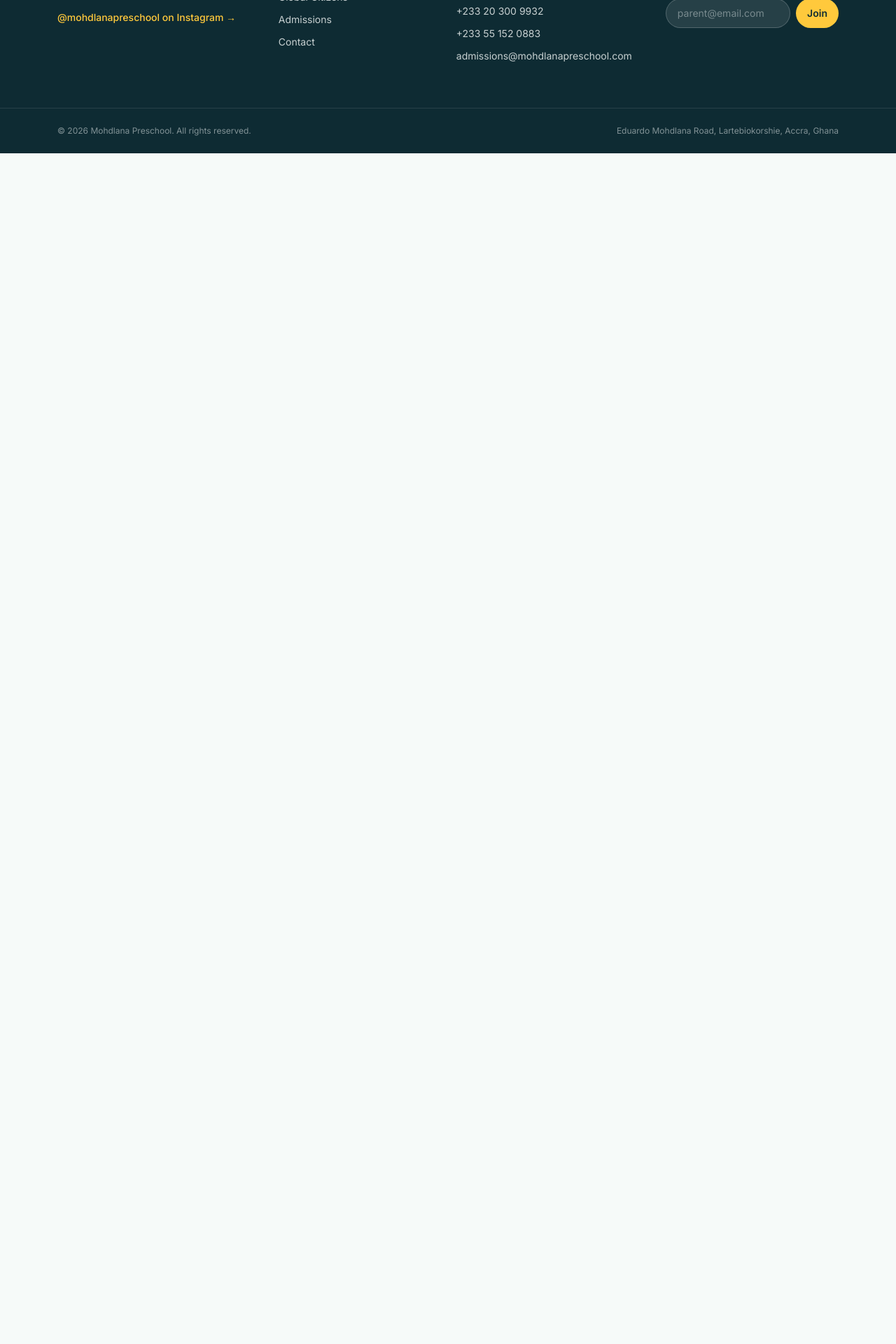
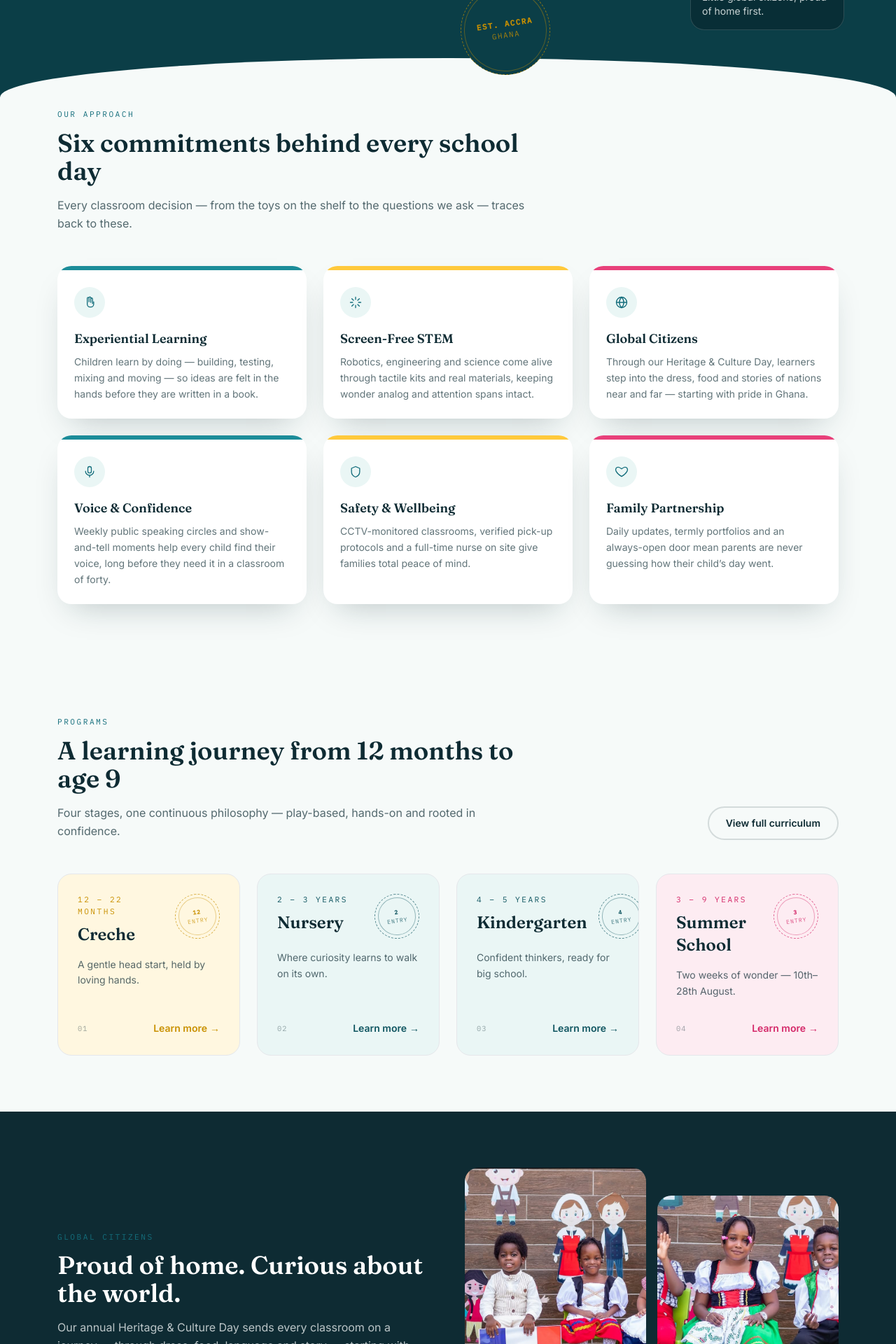
Before and after one commit to techguywebdev-cmyk/mohdlana, a Next.js app: page / in a window 1280 px wide. Before the commit this address had no page. Shown: the part 840-2760 px from the top of the page at 70% size. Before the commit the page ends 1059 px from the top, so only its background shows below. Built offline with nearby package versions, Linux system fonts and the light colour scheme.

Commit message:
Add files via upload

```diff
--- /dev/null
+++ b/app/page.tsx
@@ -0,0 +1,201 @@
+import Image from 'next/image';
+import Link from 'next/link';
+import Hero from '@/components/Hero';
+import SectionHeading from '@/components/SectionHeading';
+import ProgramCard from '@/components/ProgramCard';
+import Testimonials from '@/components/Testimonials';
+import Stamp from '@/components/Stamp';
+import { admissionsSteps, pillars, programs, site } from '@/lib/data';
+
+export default function Home() {
+  return (
+    <>
+      <Hero />
+
+      {/* Pillars */}
+      <section className="bg-paper pb-20 pt-4">
+        <div className="container-page">
+          <SectionHeading
+            eyebrow="Our approach"
+            title="Six commitments behind every school day"
+            description="Every classroom decision — from the toys on the shelf to the questions we ask — traces back to these."
+          />
+          <div className="mt-12 grid gap-6 sm:grid-cols-2 lg:grid-cols-3">
+            {pillars.map((p, i) => {
+              const accents = ['bg-teal-500', 'bg-sun-400', 'bg-bloom-400'];
+              const accent = accents[i % accents.length];
+              return (
+                <div key={p.title} className="overflow-hidden rounded-xl2 bg-white shadow-card">
+                  <div className={`h-1.5 w-full ${accent}`} />
+                  <div className="p-6">
+                    <PillarIcon name={p.icon} />
+                    <h3 className="mt-4 font-display text-lg font-semibold text-ink">{p.title}</h3>
+                    <p className="mt-2 text-sm leading-relaxed text-ink/65">{p.description}</p>
+                  </div>
+                </div>
+              );
+            })}
+          </div>
+        </div>
+      </section>
+
+      {/* Programs */}
+      <section className="py-20">
+        <div className="container-page">
+          <div className="flex flex-wrap items-end justify-between gap-6">
+            <SectionHeading
+              eyebrow="Programs"
+              title="A learning journey from 12 months to age 9"
+              description="Four stages, one continuous philosophy — play-based, hands-on and rooted in confidence."
+            />
+            <Link href="/programs" className="btn-secondary shrink-0">
+              View full curriculum
+            </Link>
+          </div>
+          <div className="mt-12 grid gap-6 sm:grid-cols-2 lg:grid-cols-4">
+            {programs.map((p, i) => (
+              <ProgramCard key={p.slug} program={p} index={i + 1} />
+            ))}
+          </div>
+        </div>
+      </section>
+
+      {/* Global Citizens teaser */}
+      <section className="bg-ink py-20 text-paper">
+        <div className="container-page grid gap-12 lg:grid-cols-2 lg:items-center">
+          <div>
+            <SectionHeading
+              eyebrow="Global Citizens"
+              title="Proud of home. Curious about the world."
+              tone="white"
+              description="Our annual Heritage & Culture Day sends every classroom on a journey — through dress, food, language and story — starting with Ghana and reaching outward to the world our children will inherit."
+            />
+            <div className="mt-8 flex flex-wrap gap-3">
+              {['Ghana', 'Italy', 'France', '+ 6 more'].map((c) => (
+                <span key={c} className="rounded-full border border-white/20 px-4 py-2 text-sm text-paper/80">
+                  {c}
+                </span>
+              ))}
+            </div>
+            <Link href="/global-citizens" className="btn-light mt-8 inline-flex">
+              See the celebration
+            </Link>
+          </div>
+          <div className="relative grid grid-cols-2 gap-4">
+            <div className="relative aspect-[3/4] overflow-hidden rounded-xl2">
+              <Image src="/images/heritage-france.jpg" alt="Children dressed in French traditional attire holding the France flag" fill className="object-cover" sizes="25vw" />
+            </div>
+            <div className="relative mt-10 aspect-[3/4] overflow-hidden rounded-xl2">
+              <Image src="/images/heritage-italy.jpg" alt="Children dressed in Italian traditional attire holding the Italy flag" fill className="object-cover" sizes="25vw" />
+            </div>
+            <Stamp label="9+" sublabel="cultures" tone="sun" size="lg" className="absolute -bottom-6 left-1/2 -translate-x-1/2 bg-ink" />
+          </div>
+        </div>
+      </section>
+
+      {/* Admissions steps */}
+      <section className="py-20">
+        <div className="container-page">
+          <SectionHeading
+            eyebrow="Admissions"
+            title="Four simple steps to join our family"
+            align="center"
+          />
+          <div className="mt-14 grid gap-8 sm:grid-cols-2 lg:grid-cols-4">
+            {admissionsSteps.map((s, i) => (
+              <div key={s.step} className="relative pl-0">
+                <span className="flex h-9 w-9 items-center justify-center rounded-full bg-teal-500 font-mono text-xs font-semibold text-white">
+                  {s.step}
+                </span>
+                <h3 className="mt-4 font-display text-xl font-semibold text-ink">{s.title}</h3>
+                <p className="mt-2 text-sm leading-relaxed text-ink/65">{s.description}</p>
+                {i < admissionsSteps.length - 1 && (
+                  <span className="absolute -right-4 top-2 hidden text-ink/20 lg:block">—</span>
+                )}
+              </div>
+            ))}
+          </div>
+          <div className="mt-12 text-center">
+            <Link href="/admissions#enquire" className="btn-primary">
+              Start your enquiry
+            </Link>
+          </div>
+        </div>
+      </section>
+
+      {/* Testimonials */}
+      <section className="bg-teal-50 py-20">
+        <div className="container-page">
+          <SectionHeading eyebrow="Families" title="What parents notice first" align="center" />
+          <div className="mt-12">
+            <Testimonials />
+          </div>
+        </div>
+      </section>
+
+      {/* CTA band */}
+      <section className="py-20">
+        <div className="container-page">
+          <div className="relative overflow-hidden rounded-xl2 bg-bloom-400 px-8 py-16 text-center text-white sm:px-16">
+            <h2 className="font-display text-3xl font-semibold sm:text-4xl">Come see a school day in session.</h2>
+            <p className="mx-auto mt-4 max-w-md text-white/85">
+              The best way to understand Mohdlana is to walk our halls. Tours run every weekday morning.
+            </p>
+            <div className="mt-8 flex flex-wrap items-center justify-center gap-4">
+              <Link href="/admissions#enquire" className="btn-light">
+                Book a tour
+              </Link>
+              <a href={`tel:${site.phone1.replace(/\s/g, '')}`} className="text-sm font-semibold text-white underline underline-offset-4">
+                or call {site.phone1}
+              </a>
+            </div>
+          </div>
+        </div>
+      </section>
+    </>
+  );
+}
+
+function PillarIcon({ name }: { name: string }) {
+  const common = 'h-5 w-5';
+  const icons: Record<string, JSX.Element> = {
+    hand: (
+      <svg viewBox="0 0 24 24" fill="none" stroke="currentColor" strokeWidth="1.6" className={common}>
+        <path d="M8 12V5a1.5 1.5 0 0 1 3 0v6M11 11V4a1.5 1.5 0 0 1 3 0v7M14 12V6a1.5 1.5 0 0 1 3 0v8M8 12v3a5 5 0 0 0 5 5h1a5 5 0 0 0 5-5v-4" strokeLinecap="round" strokeLinejoin="round" />
+      </svg>
+    ),
+    spark: (
+      <svg viewBox="0 0 24 24" fill="none" stroke="currentColor" strokeWidth="1.6" className={common}>
+        <path d="M12 3v4M12 17v4M3 12h4M17 12h4M5.6 5.6l2.8 2.8M15.6 15.6l2.8 2.8M5.6 18.4l2.8-2.8M15.6 8.4l2.8-2.8" strokeLinecap="round" />
+      </svg>
+    ),
+    globe: (
+      <svg viewBox="0 0 24 24" fill="none" stroke="currentColor" strokeWidth="1.6" className={common}>
+        <circle cx="12" cy="12" r="9" />
+        <path d="M3 12h18M12 3c2.5 2.6 3.8 5.7 3.8 9s-1.3 6.4-3.8 9c-2.5-2.6-3.8-5.7-3.8-9S9.5 5.6 12 3Z" />
+      </svg>
+    ),
+    mic: (
+      <svg viewBox="0 0 24 24" fill="none" stroke="currentColor" strokeWidth="1.6" className={common}>
+        <rect x="9" y="3" width="6" height="11" rx="3" />
+        <path d="M5 11a7 7 0 0 0 14 0M12 18v3" strokeLinecap="round" />
+      </svg>
+    ),
+    shield: (
+      <svg viewBox="0 0 24 24" fill="none" stroke="currentColor" strokeWidth="1.6" className={common}>
+        <path d="M12 3l7 3v6c0 4.5-3 7.5-7 9-4-1.5-7-4.5-7-9V6l7-3Z" strokeLinejoin="round" />
+      </svg>
+    ),
+    heart: (
+      <svg viewBox="0 0 24 24" fill="none" stroke="currentColor" strokeWidth="1.6" className={common}>
+        <path d="M12 20s-7-4.3-9.5-9C.8 7.5 2.7 4 6.2 4c2 0 3.6 1.2 5.8 3 2.2-1.8 3.8-3 5.8-3 3.5 0 5.4 3.5 3.7 7-2.5 4.7-9.5 9-9.5 9Z" strokeLinejoin="round" />
+      </svg>
+    )
+  };
+
+  return (
+    <span className="flex h-11 w-11 items-center justify-center rounded-full bg-teal-50 text-teal-600">
+      {icons[name]}
+    </span>
+  );
+}
```
